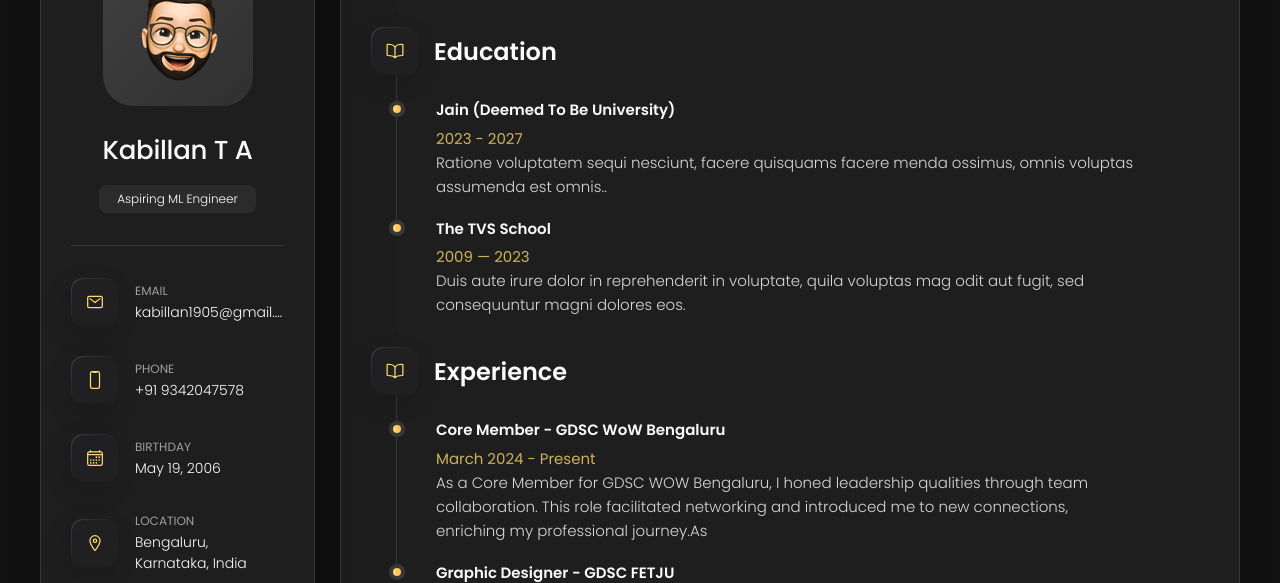
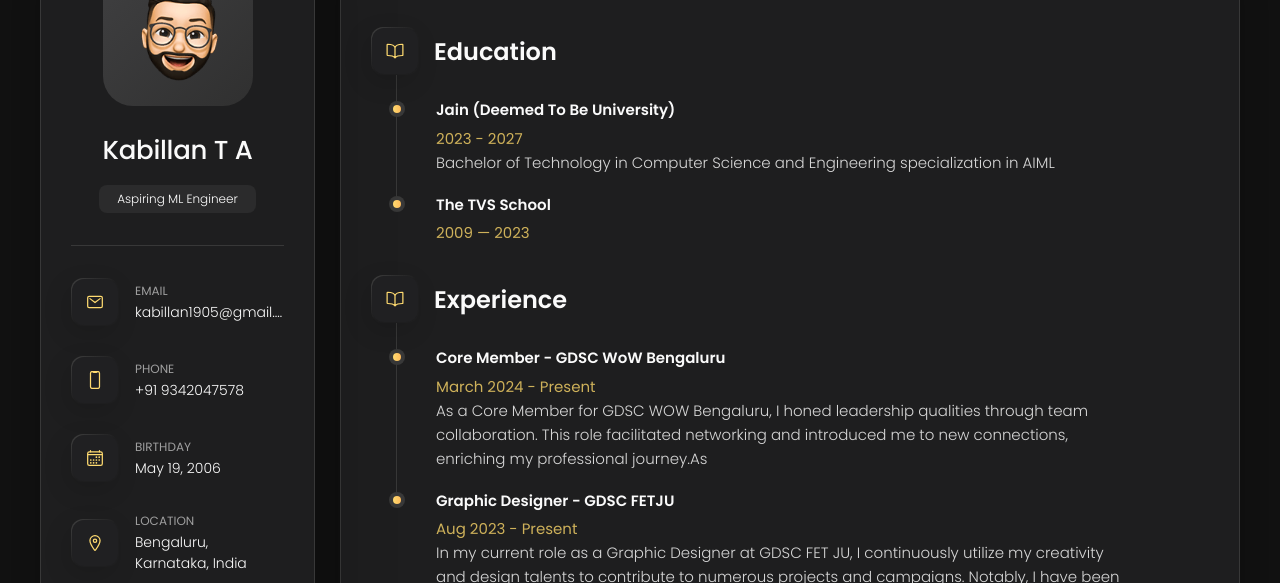
Before and after one commit to kabillanta/myportfolio, a plain HTML site: page myportfolio/index.html in a window 1280 px wide. Both pictures are taken after a click on the button "Resume". Shown: the part 162-745 px from the top of the page. Drawn offline with nearby package versions, Linux system fonts and the light colour scheme.

Commit message:
changed description of education

```diff
--- a/myportfolio/index.html
+++ b/myportfolio/index.html
@@ -539,8 +539,7 @@
                 <span>2023 - 2027</span>
 
                 <p class="timeline-text">
-                  Ratione voluptatem sequi nesciunt, facere quisquams facere
-                  menda ossimus, omnis voluptas assumenda est omnis..
+                  Bachelor of Technology in Computer Science and Engineering specialization in AIML
                 </p>
               </li>
 
@@ -550,9 +549,7 @@
                 <span>2009 — 2023</span>
 
                 <p class="timeline-text">
-                  Duis aute irure dolor in reprehenderit in voluptate, quila
-                  voluptas mag odit aut fugit, sed consequuntur magni dolores
-                  eos.
+
                 </p>
               </li>
             </ol>
```
